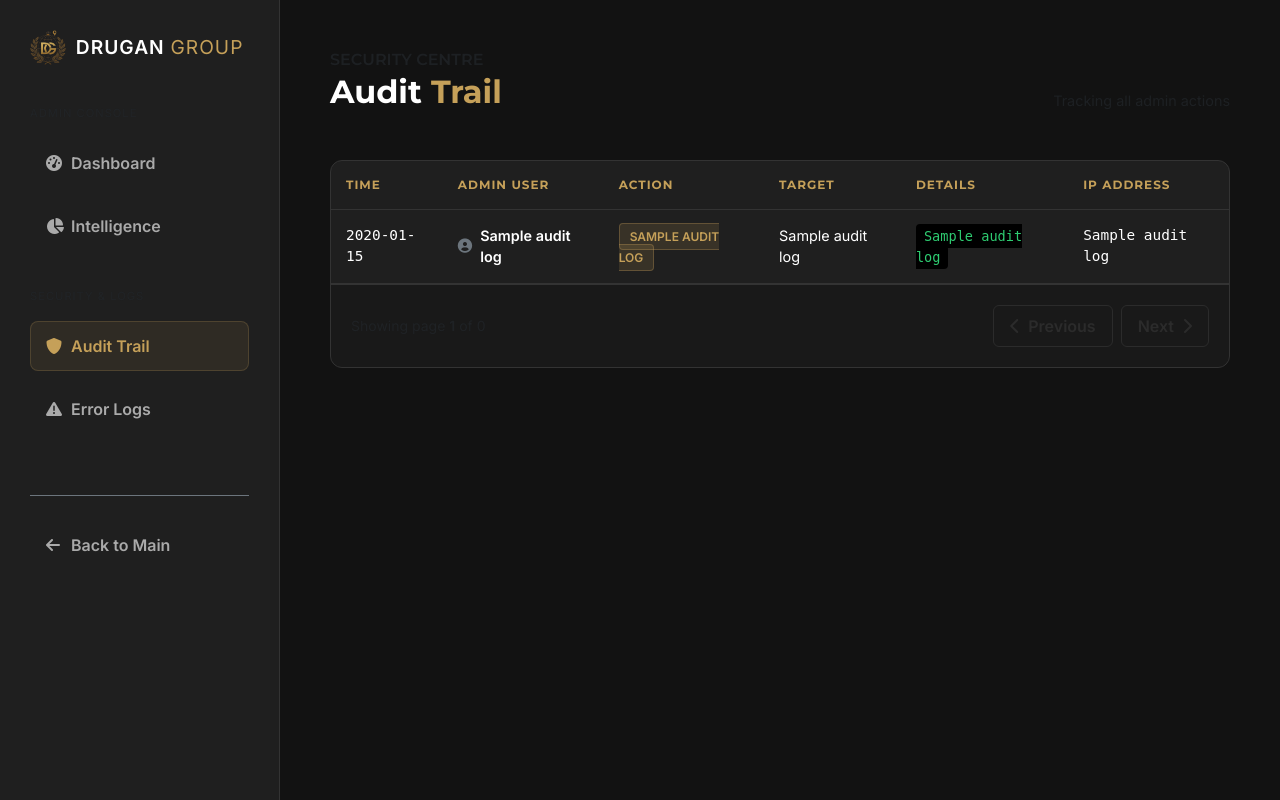
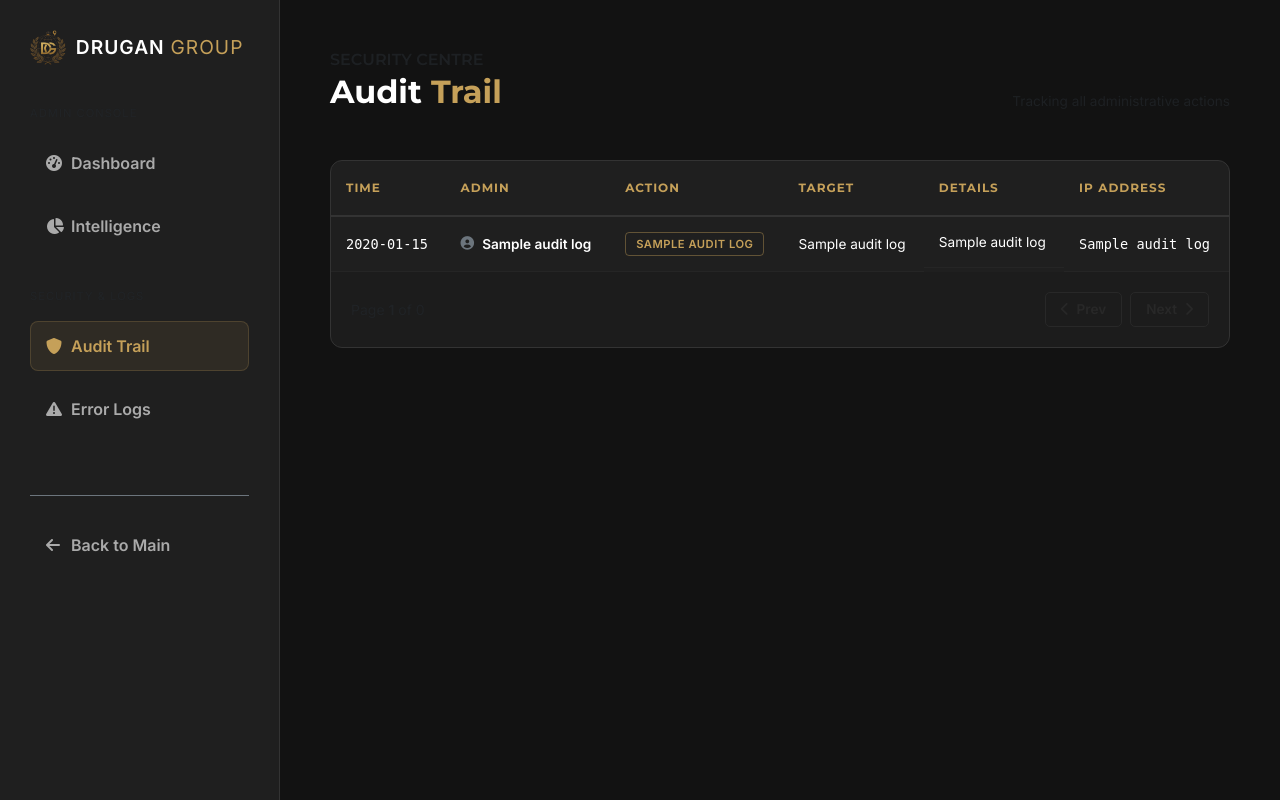
Before and after one commit to DruganGroup/DruganGroup-Website, a Flask app: page /admin/logs/audit in a window 1280 px wide. Run offline with Flask 3, Linux system fonts and the light colour scheme; the visitor is signed in with stand-in values (Sample User, id 1); a database or web service that is not in the repository returns one stand-in record (values such as "Sample title"); data that the repository does not hold is empty; some libraries are stand-ins or nearby versions.

Commit message:
Update audit_logs.html

```diff
--- a/templates/admin/audit_logs.html
+++ b/templates/admin/audit_logs.html
@@ -84,51 +84,74 @@
         }
 
         .table-dark { --bs-table-bg: transparent; --bs-table-border-color: var(--border-light); }
+
         .table-dark th {
             text-transform: uppercase;
             font-size: 0.75rem;
             color: var(--primary-gold);
             letter-spacing: 1px;
-            padding: 15px;
+            padding: 18px 15px;
             font-family: 'Montserrat', sans-serif;
+            border-bottom: 2px solid var(--border-light);
         }
+
         .table-dark td {
             vertical-align: middle;
-            color: #ffffff !important; /* Force text to white for readability */
-            font-size: 0.9rem;
+            color: #ffffff !important;
+            font-size: 0.85rem;
             padding: 15px;
+            border-bottom: 1px solid #252525;
         }
 
+        /* ACTION BADGE - NO OVERLAP */
         .badge-action {
-            background: rgba(197, 160, 89, 0.15);
-            color: var(--primary-gold);
-            border: 1px solid rgba(197, 160, 89, 0.3);
-            padding: 5px 10px;
-            border-radius: 4px;
-            font-size: 0.75rem;
+            display: inline-block;
+            padding: 3px 10px;
+            font-size: 0.7rem;
             font-weight: 700;
             text-transform: uppercase;
+            letter-spacing: 0.5px;
+            color: var(--primary-gold);
+            border: 1px solid rgba(197, 160, 89, 0.4);
+            background: transparent;
+            border-radius: 4px;
+            white-space: nowrap;
         }
 
-        /* PAGINATION STYLES */
+        .details-text {
+            color: #b0b0b0;
+            font-size: 0.85rem;
+            max-width: 400px;
+            display: block;
+            overflow: hidden;
+            text-overflow: ellipsis;
+        }
+
+        .ip-text {
+            color: #666;
+            font-family: monospace;
+            font-size: 0.75rem;
+        }
+
+        /* PAGINATION */
         .pagination-container {
             display: flex;
             justify-content: space-between;
             align-items: center;
             padding: 20px;
-            background: rgba(0,0,0,0.2);
-            border-top: 1px solid var(--border-light);
+            background: rgba(0,0,0,0.1);
         }
 
         .btn-page {
             background: transparent;
             border: 1px solid var(--primary-gold);
             color: var(--primary-gold);
-            padding: 8px 16px;
-            border-radius: 6px;
+            padding: 6px 15px;
+            border-radius: 5px;
             text-decoration: none;
+            font-size: 0.85rem;
             font-weight: 600;
-            transition: 0.3s;
+            transition: 0.2s;
         }
 
         .btn-page:hover {
@@ -139,17 +162,8 @@
         .btn-page.disabled {
             opacity: 0.3;
             pointer-events: none;
-            border-color: #555;
-            color: #555;
-        }
-
-        .log-details-box {
-            color: #2ecc71; /* Bright green for the technical details */
-            font-family: monospace;
-            font-size: 0.85rem;
-            background: #000;
-            padding: 4px 8px;
-            border-radius: 4px;
+            border-color: #444;
+            color: #444;
         }
     </style>
 </head>
@@ -195,7 +209,7 @@
                 <h2 class="fw-bold mb-0 text-white">Audit <span style="color: var(--primary-gold);">Trail</span></h2>
             </div>
             <div>
-                <span class="text-muted" style="font-size: 0.9rem;">Tracking all admin actions</span>
+                <span class="text-muted" style="font-size: 0.85rem;">Tracking all administrative actions</span>
             </div>
         </div>
 
@@ -204,7 +218,7 @@
                 <thead>
                     <tr>
                         <th>Time</th>
-                        <th>Admin User</th>
+                        <th>Admin</th>
                         <th>Action</th>
                         <th>Target</th>
                         <th>Details</th>
@@ -214,17 +228,17 @@
                 <tbody>
                     {% for log in logs %}
                     <tr>
-                        <td class="text-muted" style="font-family: monospace;">{{ log[6].strftime('%d-%b %H:%M') }}</td>
+                        <td style="color: #888; font-family: monospace;">{{ log[6].strftime('%d-%b %H:%M') }}</td>
                         <td>
                             <div class="d-flex align-items-center gap-2">
                                 <i class="fas fa-user-circle text-secondary"></i>
-                                <strong>{{ log[1] }}</strong>
+                                <span style="font-weight: 600;">{{ log[1] }}</span>
                             </div>
                         </td>
                         <td><span class="badge-action">{{ log[2] }}</span></td>
-                        <td>{{ log[3] }}</td>
-                        <td><span class="log-details-box">{{ log[4] }}</span></td>
-                        <td class="text-muted" style="font-family: monospace;">{{ log[5] }}</td>
+                        <td style="color: #ccc;">{{ log[3] }}</td>
+                        <td class="details-text">{{ log[4] }}</td>
+                        <td class="ip-text">{{ log[5] }}</td>
                     </tr>
                     {% else %}
                     <tr><td colspan="6" class="text-center p-5 text-muted">No audit records found.</td></tr>
@@ -234,12 +248,12 @@
 
             <div class="pagination-container">
                 <div class="text-muted small">
-                    Showing page <strong>{{ page }}</strong> of {{ total_pages }}
+                    Page <strong>{{ page }}</strong> of {{ total_pages }}
                 </div>
                 <div class="d-flex gap-2">
                     <a href="{{ url_for('admin.view_audit_logs', page=page-1) }}"
                        class="btn-page {{ 'disabled' if page <= 1 }}">
-                        <i class="fas fa-chevron-left me-1"></i> Previous
+                        <i class="fas fa-chevron-left me-1"></i> Prev
                     </a>
 
                     <a href="{{ url_for('admin.view_audit_logs', page=page+1) }}"
```
